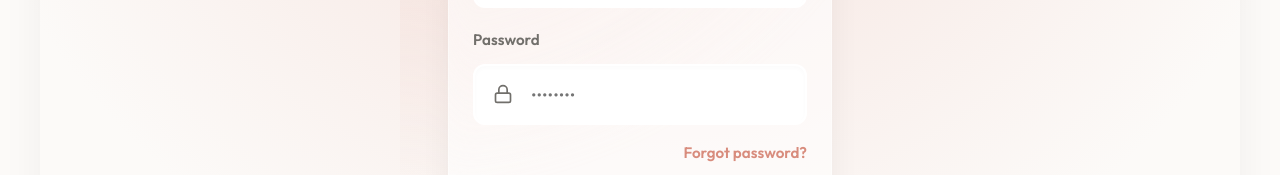
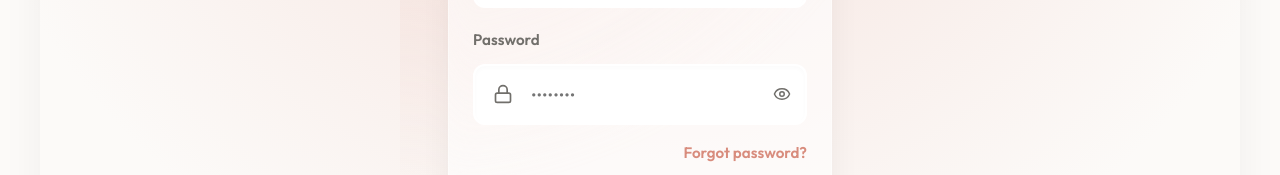
Before and after one commit to kusumanjali967-debug/cuits-care, a React (Vite) app: page /login in a window 1280 px wide. Shown: the part 365-540 px from the top of the page. Built offline with nearby package versions, Linux system fonts and the light colour scheme.

Commit message:
feat: add show/hide password eye toggle on login page

```diff
--- a/src/pages/Login.jsx
+++ b/src/pages/Login.jsx
@@ -1,11 +1,13 @@
+import { useState } from 'react';
 import { useNavigate } from 'react-router-dom';
-import { User, Lock, ArrowLeft } from 'lucide-react';
+import { User, Lock, ArrowLeft, Eye, EyeOff } from 'lucide-react';
 import { useUser } from '../context/UserContext.jsx';
 import './Login.css';
 
 export default function Login() {
   const navigate = useNavigate();
   const { login } = useUser();
+  const [showPassword, setShowPassword] = useState(false);
 
   const handleLogin = async (e) => {
     e.preventDefault();
@@ -45,9 +47,29 @@ export default function Login() {
 
         <div className="input-group">
           <label>Password</label>
-          <div className="input-wrapper">
+          <div className="input-wrapper" style={{ position: 'relative' }}>
             <Lock size={20} className="input-icon" />
-            <input type="password" className="input-field with-icon" placeholder="••••••••" required />
+            <input
+              type={showPassword ? 'text' : 'password'}
+              className="input-field with-icon"
+              placeholder="••••••••"
+              required
+              style={{ paddingRight: '44px' }}
+            />
+            <button
+              type="button"
+              onClick={() => setShowPassword(p => !p)}
+              style={{
+                position: 'absolute', right: '12px', top: '50%',
+                transform: 'translateY(-50%)', background: 'none',
+                border: 'none', cursor: 'pointer', color: 'var(--text-secondary)',
+                display: 'flex', alignItems: 'center', padding: '4px',
+                transition: 'color 0.2s'
+              }}
+              aria-label={showPassword ? 'Hide password' : 'Show password'}
+            >
+              {showPassword ? <EyeOff size={18} /> : <Eye size={18} />}
+            </button>
           </div>
         </div>
 
```
